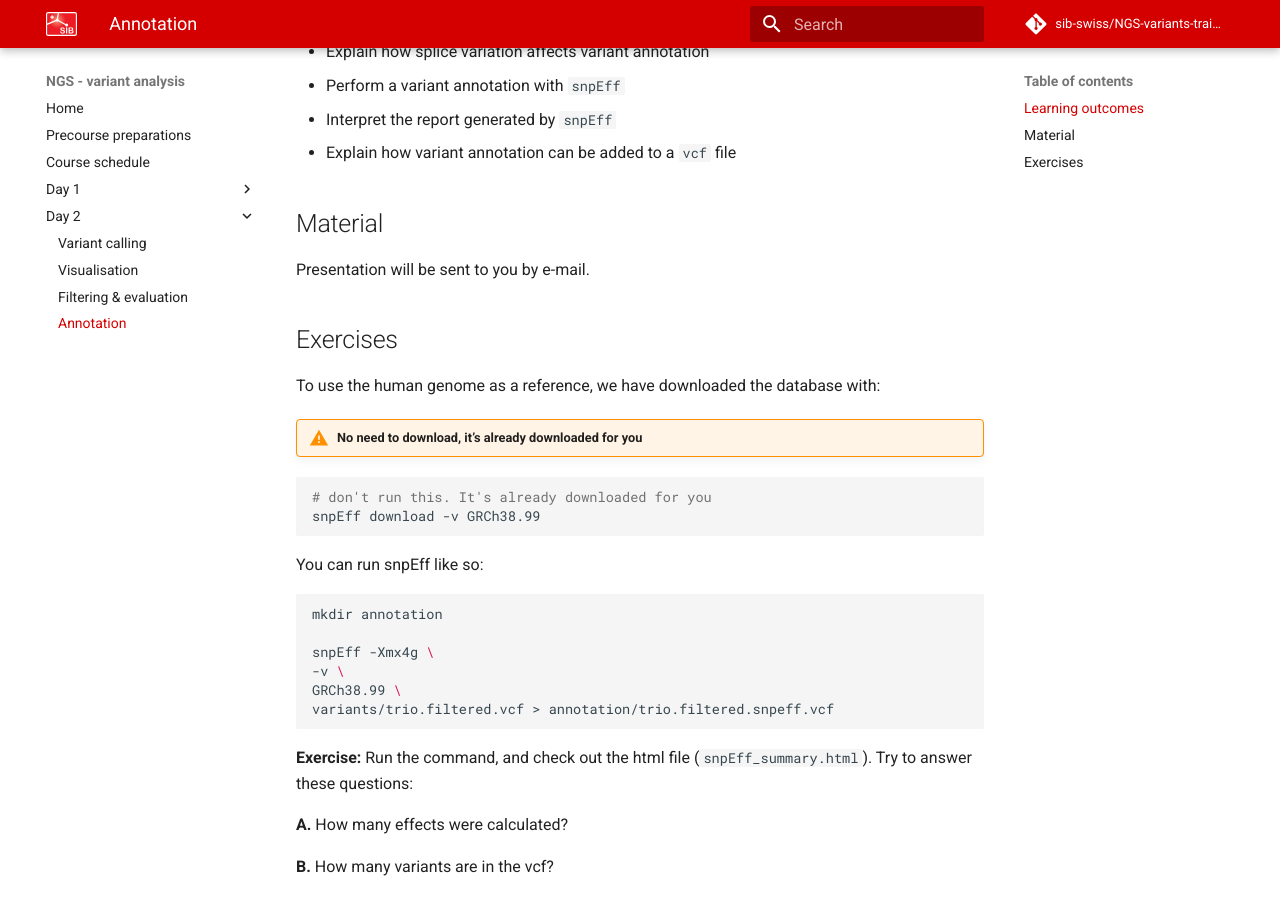
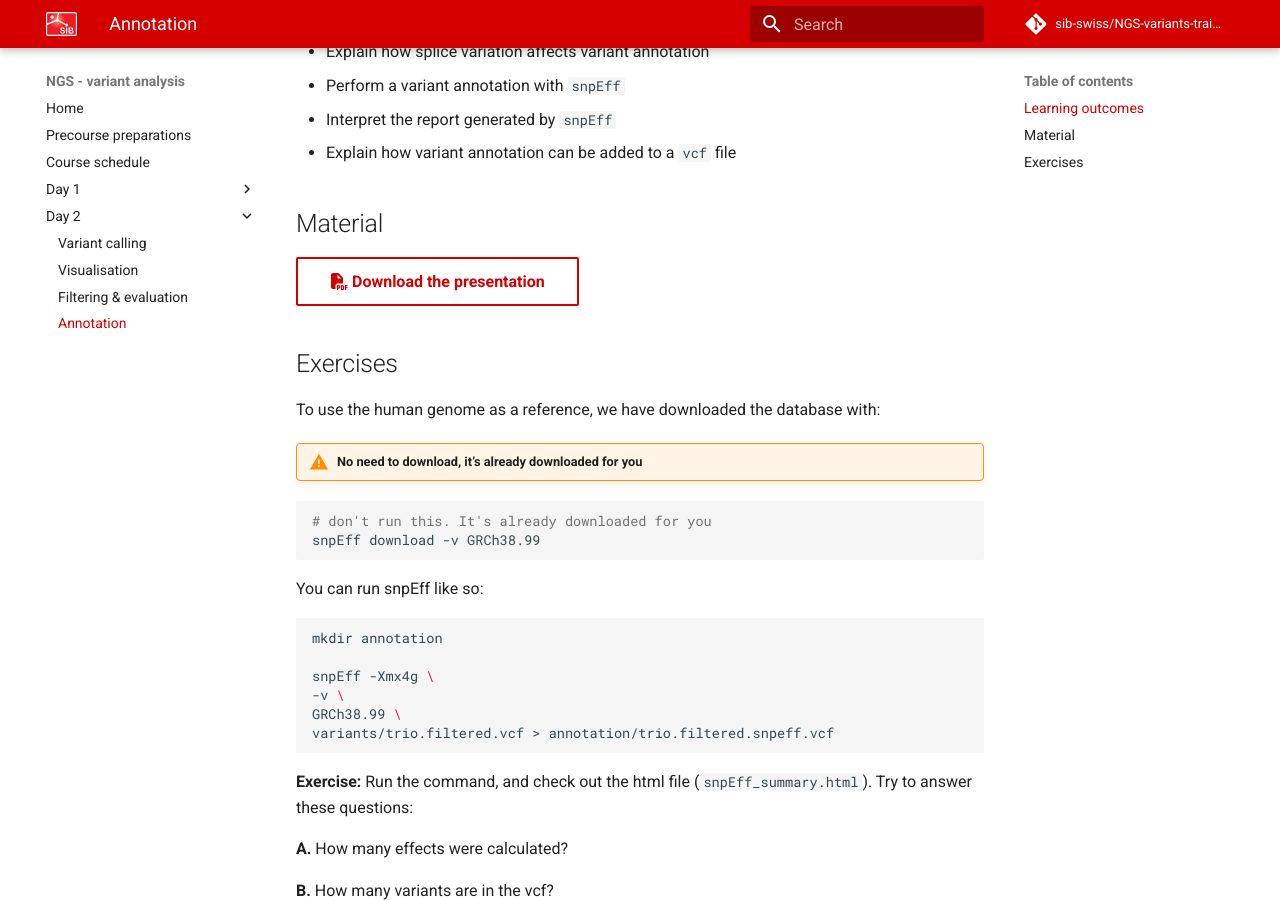
Before and after one commit to sib-swiss/NGS-variants-training, an MkDocs documentation site: the page built from docs/day2/annotation.md, in a window 1280 px wide and 900 px high, scrolled down 300 px. Built offline with MkDocs 1.6.1 and Material for MkDocs 9.7.7, drawn with Linux system fonts in a browser that asks for light colours; comment, search, counter and statistics services are not loaded; the version menu is left out.

Commit message:
modifications to presenations

```diff
--- a/docs/day2/annotation.md
+++ b/docs/day2/annotation.md
@@ -12,7 +12,7 @@
 
 ## Material
 
-Presentation will be sent to you by e-mail.
+[:fontawesome-solid-file-pdf: Download the presentation](../assets/pdf/variant_annotation.pdf){: .md-button }
 
 ## Exercises
 
```
Also changed, not shown: 2 other files.
